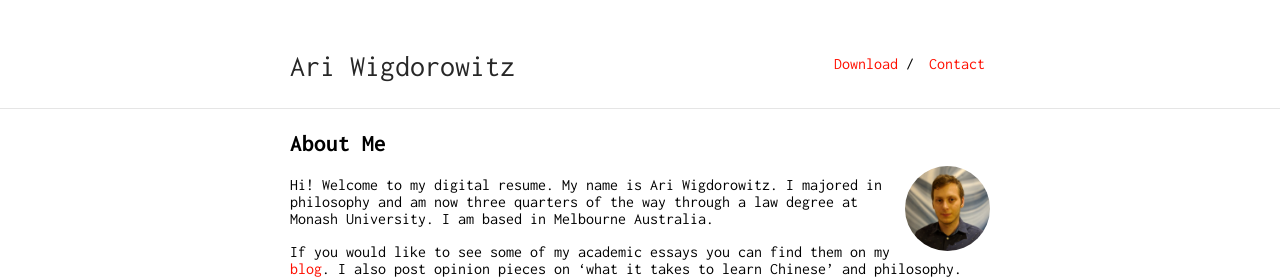
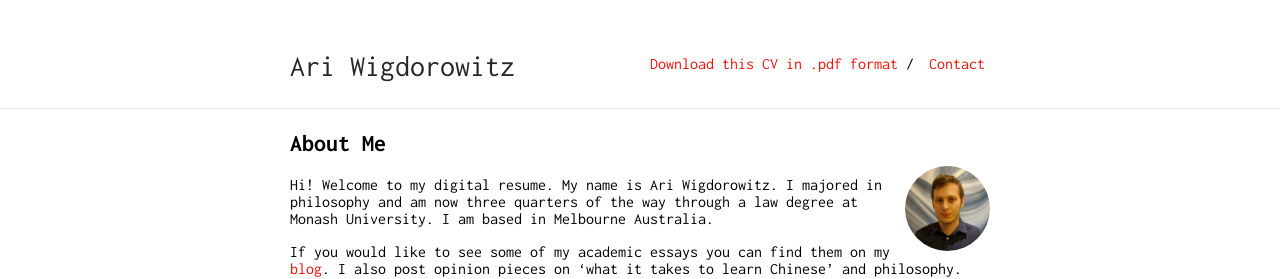
Before and after one commit to Wigdo/cv, a Jekyll site: the page built from index.md, in a window 1280 px wide. Shown: the top 279 px of the page. Built offline with Jekyll 4.4.1, drawn with Linux system fonts in a browser that asks for light colours; our own code applies the rules of GitHub Pages for plain Markdown files.

Commit message:
Update _config.yml

```diff
--- a/_config.yml
+++ b/_config.yml
@@ -16,7 +16,7 @@ sass:
     sass_dir: _sass
 
 nav:
- - name: "Download"
+ - name: "Download this CV in .pdf format"
    link: "resume.pdf"
  - name: "Contact"
    link: "contact"
```
